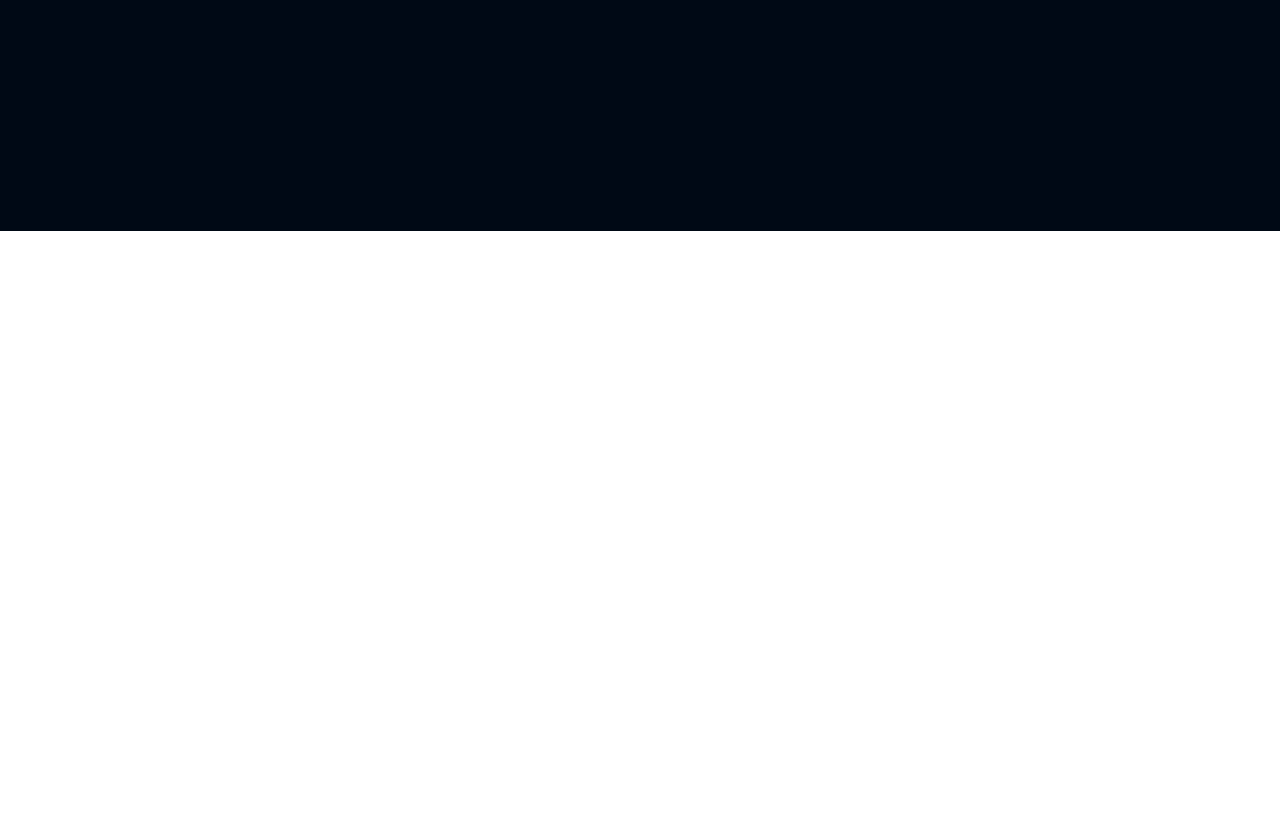
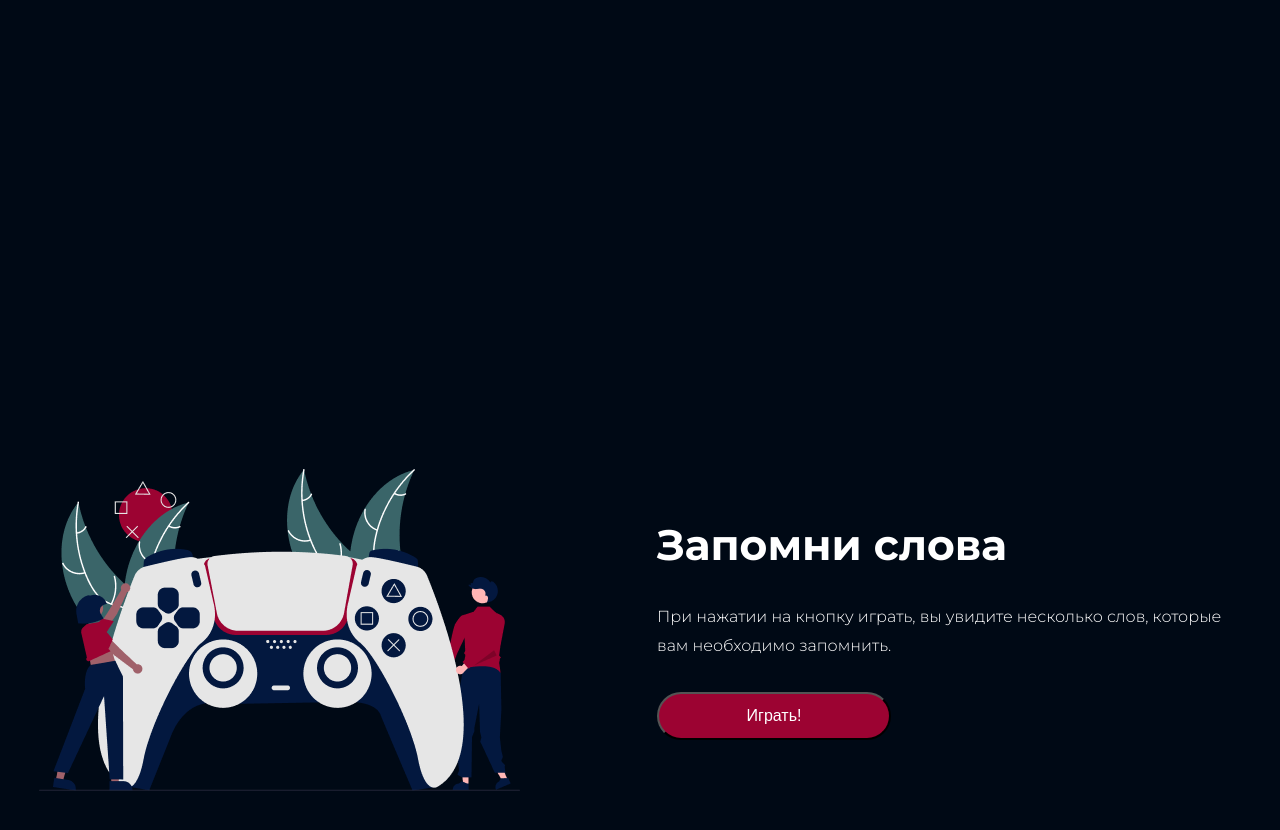
Before and after one commit to flydecisive/WebProjects, a plain HTML site: page site_with_games/index.html in a window 1280 px wide. Shown: the part 2121-2951 px from the top of the page. Before the commit the page ends 2352 px from the top, so only its background shows below. Drawn offline with Linux system fonts and the light colour scheme.

Commit message:
Продолжение верстки макета и создание второй игры

```diff
--- a/site_with_games/_mobile.scss
+++ b/site_with_games/_mobile.scss
@@ -60,4 +60,18 @@
         font-size: 32px;
         line-height: 39px;
     }
+
+    .words {
+        &__text {
+            width: 343px;
+        }
+
+        &__content {
+            order: 1;
+        }
+
+        &__img {
+            order: 2;
+        }
+    }
 }
--- a/site_with_games/index.html
+++ b/site_with_games/index.html
@@ -32,7 +32,7 @@
                 </p>
             </div>
         </a>
-        <a href="#" class="games__link">
+        <a href="#match__words" class="games__link">
             <div class="games__element games__element-2">
                 <p class="games__text">
                     Игра 2
@@ -47,7 +47,7 @@
             </div>
         </a>
     </section>
-    <section class="match match__season center" id="match__season">
+    <section class="match season center" id="match__season">
         <div class="match__info">
             <div class="match__content">
                 <h2 class="heading">Времена года!</h2>
@@ -61,7 +61,21 @@
             </div>
             <img class="match__img" src="img/game1.png" alt="Игра 1">
         </div>
+    </section>
 
+    <section class="match words center" id="match__words">
+        <div class="match__info">
+            <div class="match__content words__content">
+                <h2 class="heading">Запомни слова </h2>
+                <p class="match__text words__text">
+                    При нажатии на кнопку играть, вы увидите несколько слов, которые вам необходимо запомнить.
+                </p>
+                <form action="#" class="match__form" onclick="rememberWords();">
+                    <button class="button">Играть!</button>
+                </form>
+            </div>
+            <img class="match__img words__img" src="img/game2.png" alt="Игра 1">
+        </div>
     </section>
 
     <script src="script.js"></script>
--- a/site_with_games/script.js
+++ b/site_with_games/script.js
@@ -24,3 +24,25 @@ const seasons = () => {
         }
     }
 }
+
+const rememberWords = () => {
+    let words = ['Яблоко', 'Груша', 'Дыня', 'Виноград', 'Персик', 'Апельсин', 'Мандарин'];
+    let mixedWords = words.sort(() => Math.random() - 0.5);
+    alert(mixedWords);
+    let userAnswerFirst = prompt('Чему равнялся первый элемент массива?');
+    let userAnswerSecond = prompt('Чему равнялся последний элемент массива?');
+    userAnswerFirst = userAnswerFirst.toLocaleLowerCase();
+    userAnswerSecond = userAnswerSecond.toLocaleLowerCase();
+    let firstElement = mixedWords[0].toLocaleLowerCase();
+    let lastElement = mixedWords[mixedWords.length - 1].toLocaleLowerCase();
+    let result;
+    if (userAnswerFirst === firstElement & userAnswerSecond === lastElement) {
+        result = 'Поздравляю, вы угадали оба элемента';
+    } else if ((userAnswerFirst === firstElement & userAnswerSecond !== lastElement)
+        || (userAnswerFirst !== firstElement & userAnswerSecond === lastElement)) {
+        result = 'Вы были близки к победе!';
+    } else if (userAnswerFirst !== firstElement & userAnswerSecond !== lastElement) {
+        result = 'Вы ответили не верно';
+    }
+    alert(result);
+}
--- a/site_with_games/style.scss
+++ b/site_with_games/style.scss
@@ -149,9 +149,9 @@ body {
 .match {
     background-color: $sectionBgColor;
 
+
     &__info {
-        padding-top: 233.5px;
-        padding-bottom: 233.5px;
+        height: 800px;
         display: flex;
         align-items: center;
         justify-content: space-between;
@@ -173,4 +173,18 @@ body {
     }
 }
 
+.words {
+    &__text {
+        width: 588px;
+    }
+
+    &__content {
+        order: 2;
+    }
+
+    &__img {
+        order: 1;
+    }
+}
+
 @import 'mobile';
```
Also changed, not shown: site_with_games/img/game2.png (added), site_with_games/style.css, 1 other file.
